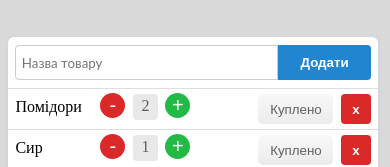
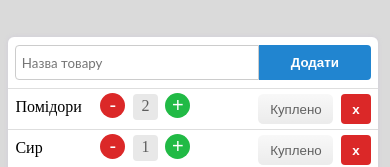
Before and after one commit to Varvara-Tk/HW2, a plain HTML site: page index.html in a window 390 px wide. Shown: the top 167 px of the page. Drawn offline with Linux system fonts and the light colour scheme.

Commit message:
Add Button

```diff
--- a/main.css
+++ b/main.css
@@ -61,7 +61,7 @@ body{
 
 input[type=text], select {
   float:left;
-  width: 81%;
+  width: calc(96% - 112px);
   height: 35px;
   font-family: Lato,'Helvetica Neue',Arial,Helvetica,sans-serif;
   margin: 8px 0;
@@ -72,16 +72,18 @@ input[type=text], select {
   border-bottom-left-radius: 4px;
   box-sizing: border-box;
   color: black;
+
+
 }
 
+
 button[type=submit] {
-    float:right;
+    float:left;
     height: 35px;
    background-color: #2185D0;
     color: #FFF;
-  width: 15%;
+  width: 112px;
   font-weight: bold;
-
   margin: 8px 0;
      margin-right: 2%;
   border: none;
@@ -256,7 +258,7 @@ div.l{
 #boughtList li{
     display: inline-block;
     padding: 5px;
-    margin-bottom: 12px;
+     margin-bottom: 12px;
 }
 
 .product-item {
@@ -322,17 +324,7 @@ div.l{
 }
 
 
-@media only screen and (max-width: 757px) 	{
-    input[type=text], select {
-        width: 71%;
-        transition:	all	0.25s	ease;
-}
 
-button[type=submit] {
-  width: 25%;
-    transition:	all	0.25s	ease;
-}
-}
 
 .tooltip {
     position: relative;
```
